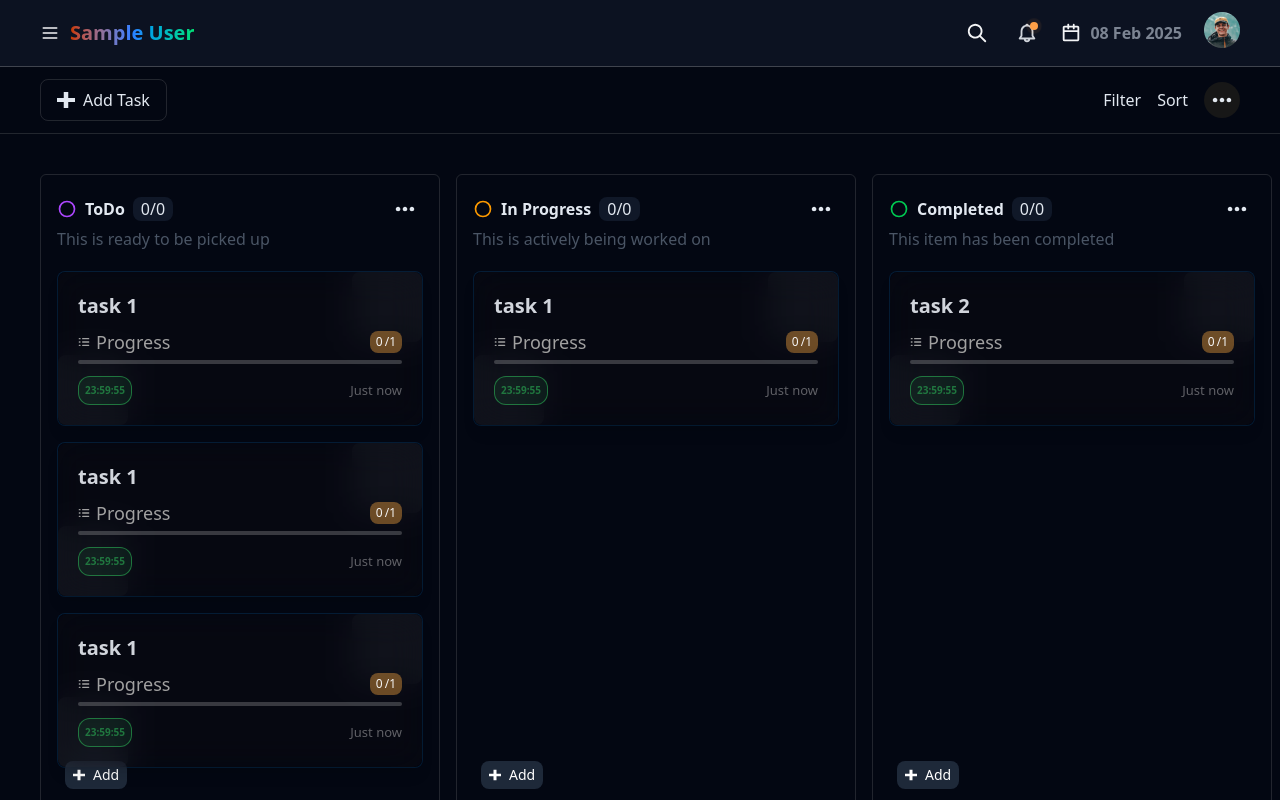
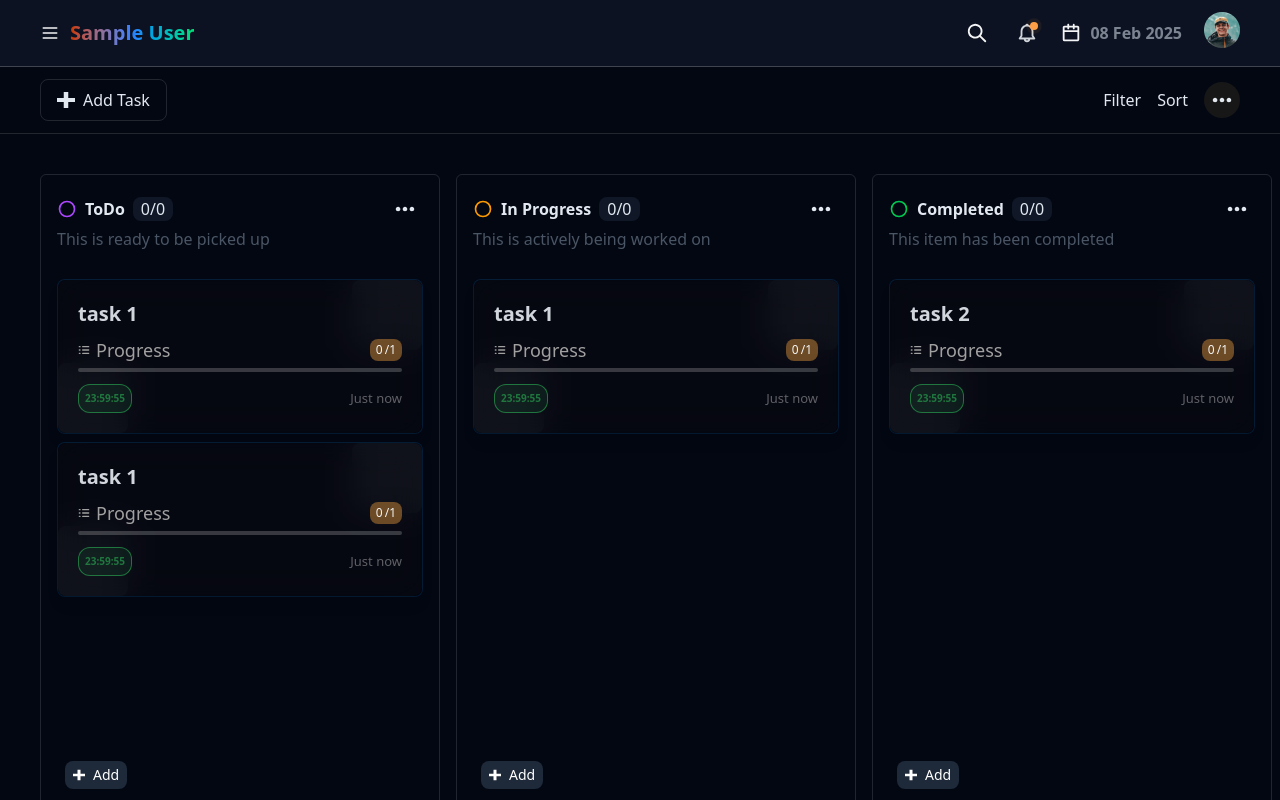
Before and after one commit to Hablu-Programmer-Team/HP-Team, a React (Vite) app: page /dashboard in a window 1280 px wide. Built offline with nearby package versions, Linux system fonts and the light colour scheme; sample sign-in values are in the browser's storage.

Commit message:
all done

```diff
--- a/src/components/team/Eyachir/card.tsx
+++ b/src/components/team/Eyachir/card.tsx
@@ -1,5 +1,5 @@
 import { cn } from "@/lib/utils/cn";
-import { FC, useEffect, useState } from "react";
+import { FC, useState, type DragEvent } from "react";
 import { CBlur } from ".";
 import { Deadline } from "./deadline";
 import { ProgressIcon } from "./icons";
@@ -11,43 +11,45 @@ interface CardProps {
   deadline: number;
   createdAt: Date;
   updatedAt?: Date;
+  onDragStarts: () => void;
+  onDragEnds: () => void;
 }
 
 export const Card: FC<CardProps> = (props) => {
-  const { taskName, completed, total, deadline, createdAt } = props;
+  const {
+    taskName,
+    completed,
+    total,
+    deadline,
+    createdAt,
+    onDragEnds,
+    onDragStarts,
+  } = props;
 
   const [percentageLeft, setPercentageLeft] = useState(0);
-  const [bgConic, setBgConic] = useState("");
   const progressPercentage = (completed / total) * 100;
 
-  // useEffect(() => {
-  //   setBgConic(
-  //     percentageLeft > 65
-  //       ? "text-success-500/50 bg-success-700/10"
-  //       : percentageLeft > 30
-  //       ? "text-pending-500/50 bg-pending-700/10"
-  //       : "text-error-500/50 bg-error-700/10"
-  //   );
-
-  //   if (completed === total) {
-  //     setBgConic("bg-success-700/10 shadow-0");
-  //   } else if (percentageLeft <= 0) {
-  //     setBgConic("bg-error-700/10 shadow-0");
-  //   }
-  // }, [completed, percentageLeft, total]);
-
   return (
-    <div className="bg-black/30 border border-link-700/30 flex items-center justify-center rounded-lg max-w-[400px] w-full">
+    <div
+      onDragEnd={() => {
+        onDragEnds();
+      }}
+      onDragStart={() => {
+        onDragStarts();
+      }}
+      className="bg-black/30 border border-link-700/30 flex items-center cursor-pointer active:cursor-grab justify-center rounded-lg max-w-[400px] w-full"
+      draggable
+    >
       <div
         className={cn(
-          "relative shadow-lg w-full max-w-[400px] transition duration-500 rounded-lg",
+          "relative shadow-lg w-full max-w-[400px] transition duration-500 rounded-lg"
           // bgConic
         )}
       >
         <div className="max-w-[500px] rounded-lg w-full">
           <div className={cn("bottom-0 left-0", CBlur)} />
           <div className={cn("top-0 right-0", CBlur)} />
-          <div className="relative bg-neutral-text-title/20 backdrop-blur-lg  rounded-lg p-5 space-y-2 cursor-pointer duration-200 z-20">
+          <div className="relative bg-neutral-text-title/20 backdrop-blur-lg  rounded-lg p-5 space-y-2 duration-200 z-20">
             <h1
               title={taskName}
               className="md:text-xl text-gray-300 text-2xl font-semibold text-ellipsis overflow-hidden whitespace-nowrap"
--- a/src/components/team/Eyachir/dashboard-layout.tsx
+++ b/src/components/team/Eyachir/dashboard-layout.tsx
@@ -1,18 +1,20 @@
 import { useTaskData } from "@/hooks/use-task-data";
 import { TStatus, type ITask } from "@/lib/database/task";
 import { cn } from "@/lib/utils/cn";
-import { useState } from "react";
+import React, { useState } from "react";
 import { Card } from ".";
 import { PlusIcon } from "../Mamun/icon/Icons";
 import { Modal } from "../Mamun/reusable/task-modal";
 import { TaskForm } from "../Mamun/reusable/taskForm";
+import { DragableArea } from "./dragable-area";
 import { CircleIcon, ThreeDotsIcon } from "./icons";
 import Scrollbar from "./scrollbar.module.css";
 
 export const DashboardLayout = () => {
   const [isOpenModal, setIsOpenModal] = useState(false);
-  const { allTask } = useTaskData() || {};
-  const [editTask,setEditTask] = useState<ITask | null>(null)
+  const { allTask, setAllTask } = useTaskData() || {};
+  const [editTask, setEditTask] = useState<ITask | null>(null);
+  const [activeCard, setActiveCard] = useState<number | null>(null);
 
   const [clickTimeout, setClickTimeout] = useState<NodeJS.Timeout | null>(null);
 
@@ -26,13 +28,25 @@ export const DashboardLayout = () => {
     }
   };
 
-  const handleDoubleClick = (task:ITask) => {
+  const handleDrop = (status: TStatus, position: number) => {
+    if (activeCard === null) return;
+    if (position !== null && allTask) {
+      const singleTask: ITask = allTask[activeCard];
+      const updatedTaks = allTask.filter((_, index) => index !== activeCard);
+      updatedTaks.splice(position + 1, 0, { ...singleTask, status });
+      if (setAllTask) {
+        setAllTask([...updatedTaks]);
+      }
+    }
+  };
+
+  const handleDoubleClick = (task: ITask) => {
     if (clickTimeout) {
       clearTimeout(clickTimeout);
     }
     setClickTimeout(null);
-    setEditTask(task)
-    setIsOpenModal(!isOpenModal)
+    setEditTask(task);
+    setIsOpenModal(!isOpenModal);
   };
   return (
     <div className="overflow-x-hidden">
@@ -40,7 +54,11 @@ export const DashboardLayout = () => {
       {isOpenModal && (
         <div className="flex items-center justify-center absolute inset-0 bg-black/10">
           <Modal isOpen={isOpenModal} setIsOpen={setIsOpenModal}>
-            <TaskForm editTask={editTask} setEditTask={setEditTask} setIsOpen={setIsOpenModal} />
+            <TaskForm
+              editTask={editTask}
+              setEditTask={setEditTask}
+              setIsOpen={setIsOpenModal}
+            />
           </Modal>
         </div>
       )}
@@ -94,26 +112,36 @@ export const DashboardLayout = () => {
               </button>
             </div>
             <p className="text-gray-600">{task.des}</p>
-            <button onClick={()=>{
-              setIsOpenModal(!isOpenModal)
-            }} className="flex items-center gap-x-2 absolute bottom-4 left-6 bg-gray-800 hover:bg-gray-700 py-1 px-2 text-white text-sm active:scale-95 transition-all duration-200 rounded-lg cursor-pointer">
+            <button
+              onClick={() => {
+                setIsOpenModal(!isOpenModal);
+              }}
+              className="flex items-center gap-x-2 absolute bottom-4 left-6 bg-gray-800 hover:bg-gray-700 py-1 px-2 text-white text-sm active:scale-95 transition-all duration-200 rounded-lg cursor-pointer"
+            >
               <PlusIcon className="size-3" />
               Add
             </button>
             {/* have been randered all task data with card  */}
-            <div className="space-y-4 mt-5">
+            <div className=" mt-5">
+              <DragableArea handleDrop={() => handleDrop(task.status, 0)} />
               {allTask &&
-                allTask.map((t) => {
+                allTask.map((t, indx) => {
                   if (t.status === task.status)
                     return (
+                      <React.Fragment key={t.id}>
                         <div
-                        onDoubleClick={()=>{
-                          handleDoubleClick(t)
+                          onDoubleClick={() => {
+                            handleDoubleClick(t);
                           }}
                           onClick={handleSingleClick}
-                        key={t.id}
                         >
                           <Card
+                            onDragStarts={() => {
+                              setActiveCard(indx);
+                            }}
+                            onDragEnds={() => {
+                              setActiveCard(null);
+                            }}
                             taskName={t.title}
                             total={t.subTasks.length}
                             createdAt={t.createdAt}
@@ -121,6 +149,12 @@ export const DashboardLayout = () => {
                             completed={0}
                           />
                         </div>
+                        <DragableArea
+                          handleDrop={() =>
+                            handleDrop(task.status, indx)
+                          }
+                        />
+                      </React.Fragment>
                     );
                 })}
             </div>
--- /dev/null
+++ b/src/components/team/Eyachir/dragable-area.tsx
@@ -0,0 +1,26 @@
+import { useState, type FC } from "react";
+interface IDragProps {
+  handleDrop: () => void;
+}
+export const DragableArea: FC<IDragProps> = ({ handleDrop }) => {
+  const [isDragEnter, setIsDragEnter] = useState(false);
+  return (
+    <div
+      onDragEnter={() => setIsDragEnter(true)}
+      onDragLeave={() => setIsDragEnter(false)}
+      onDrop={(e) => {
+        e.preventDefault()
+        handleDrop()
+        setIsDragEnter(false)
+     }}
+      onDragOver={(e) => {
+        e.preventDefault();
+      }}
+      className={`${
+        isDragEnter
+          ? "bg-black/30 border border-link-500 mb-5 flex items-center cursor-pointer opacity-100 justify-center rounded-lg min-h-[130px] min-w-[200px]"
+          : "w-full opacity-0 pb-2"
+      }`}
+    ></div>
+  );
+};
--- a/src/components/team/Mamun/Reusable/taskForm.tsx
+++ b/src/components/team/Mamun/Reusable/taskForm.tsx
@@ -22,7 +22,7 @@ interface IProps extends IEditProps {
 
 export const TaskForm: FC<IProps> = ({ setIsOpen, editTask, setEditTask }) => {
   const [isToggle, setIsToggle] = useState<boolean>(false);
-  const { addAllTask, addEditTask } = useTaskData() || {};
+  const { addTask, addEditTask } = useTaskData() || {};
   const [formData, setFormData] = useState<ITask>(
     editTask || {
       id: crypto.randomUUID(),
@@ -54,8 +54,8 @@ export const TaskForm: FC<IProps> = ({ setIsOpen, editTask, setEditTask }) => {
     if (editTask && addEditTask) {
       addEditTask(formData);
     } else {
-      if (addAllTask) {
-        addAllTask(formData);
+      if (addTask) {
+        addTask(formData);
       }
     }
     // setFormData({
--- a/src/context/index.ts
+++ b/src/context/index.ts
@@ -1,10 +1,11 @@
 import { ITask } from "@/lib/database/task";
-import { createContext } from "react";
+import { createContext, type Dispatch, type SetStateAction } from "react";
 
 type ITaskDataProps = {
   allTask: ITask[];
-  addAllTask: (task: ITask) => void;
+  addTask: (task: ITask) => void;
   addEditTask:(task:ITask) => void
+  setAllTask:Dispatch<SetStateAction<ITask[]>>
 };
 
 const TaskDataContext = createContext<ITaskDataProps | null>(null);
--- a/src/provider/task-provider.tsx
+++ b/src/provider/task-provider.tsx
@@ -9,21 +9,6 @@ export const TaskDataProvider: FC<IChildren> = ({ children }) => {
   const [allTask, setAllTask] = useState<ITask[]>([
     {
         id: "dkfdkfdfda",
-        userId: "1",
-        assign: "udoy",
-        status: "pending",
-        team: "team tow",
-        title: "task 1",
-        priority: "low",
-        start: new Date(),
-        end: new Date(),
-        description: "",
-        subTasks: [{ taskId: "1", title: "Subtask 1", checked: false }],
-        createdAt: new Date(),
-        updatedAt: new Date(),
-      },
-      {
-        id: "dkfdkfdfddfd",
         userId: "1",
         assign: "udoy",
         status: "pending",
@@ -84,13 +69,13 @@ export const TaskDataProvider: FC<IChildren> = ({ children }) => {
       },
 
   ]);
-  const addAllTask = (task: ITask) => setAllTask([...allTask, task]);
+  const addTask = (task: ITask) => setAllTask([...allTask, task]);
   const addEditTask = (task:ITask) => {
     setAllTask(allTask.map((t)=> t.id === task.id ? task : t))
   }
 
   return (
-    <TaskDataContext.Provider value={{allTask,addAllTask,addEditTask}}>
+    <TaskDataContext.Provider value={{allTask,addTask,addEditTask,setAllTask}}>
       {children}
     </TaskDataContext.Provider>
   );
```
Lines whose indentation alone changed are shown as unchanged.
